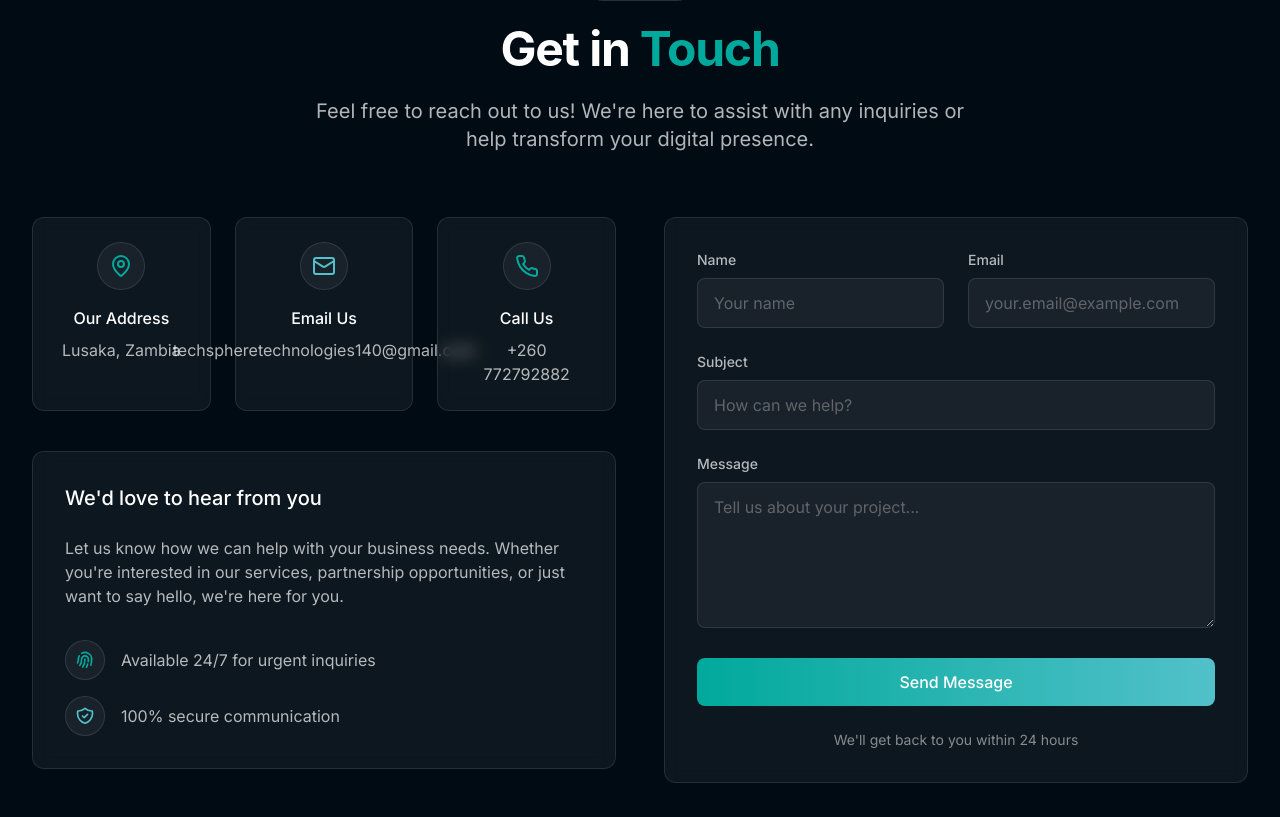
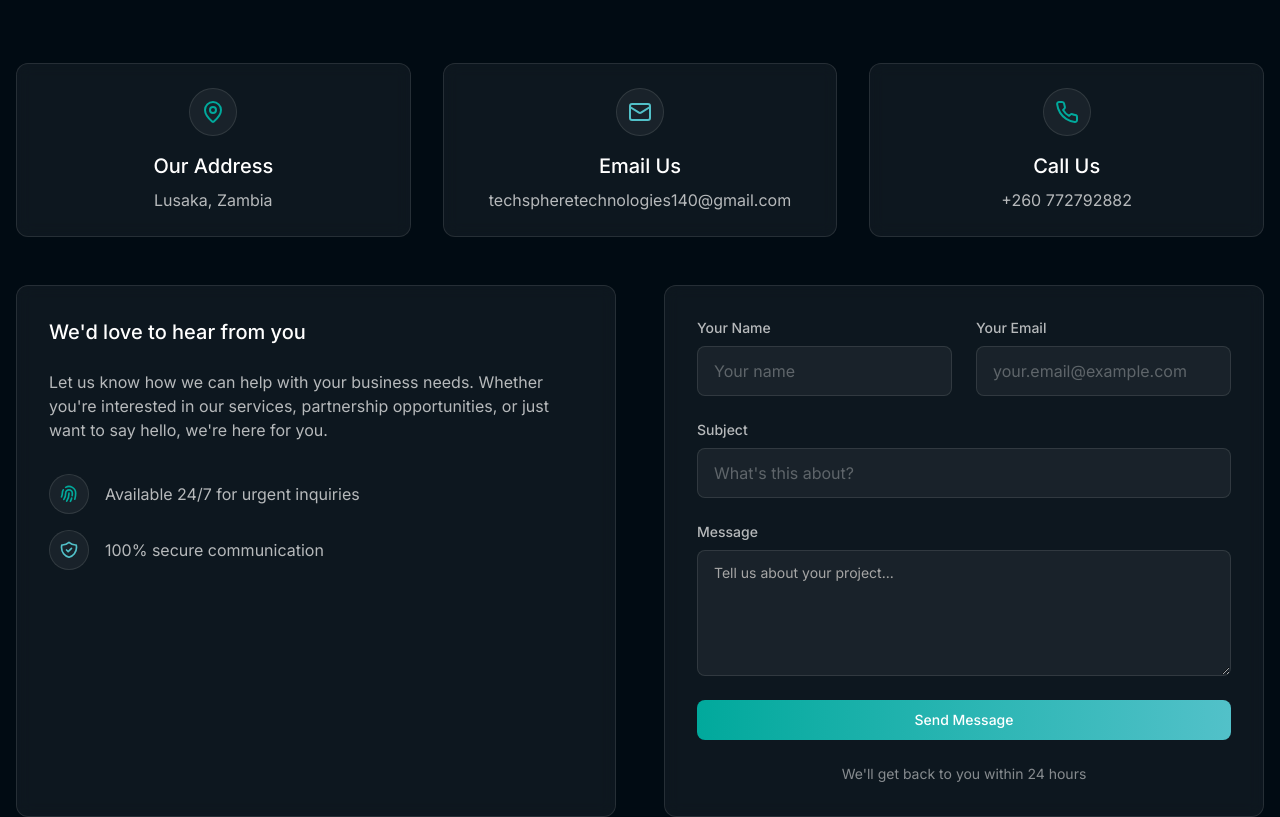
Before and after one commit to Alexxx223/techsphere-Landing-, a React (Vite) app: page / in a window 1280 px wide. Shown: the part 2424-3241 px from the top of the page. Built offline with nearby package versions, Linux system fonts and the light colour scheme.

Commit message:
Implement provided code

```diff
--- a/src/components/Contact.tsx
+++ b/src/components/Contact.tsx
@@ -1,8 +1,9 @@
 
 import React, { useState } from 'react';
-import { cn } from "@/lib/utils";
 import { toast } from "@/hooks/use-toast";
 import { Mail, Phone, MapPin } from 'lucide-react';
+import { Button } from "@/components/ui/button";
+import { Textarea } from "@/components/ui/textarea";
 
 const Contact = () => {
   const [formData, setFormData] = useState({
@@ -26,7 +27,7 @@ const Contact = () => {
     setTimeout(() => {
       toast({
         title: "Success!",
-        description: "Message sent successfully. We'll be in touch shortly!",
+        description: "Your message has been sent. Thank you!",
       });
       setFormData({ name: '', email: '', subject: '', message: '' });
       setIsSubmitting(false);
@@ -34,37 +35,21 @@ const Contact = () => {
   };
 
   return (
-    <section id="contact" className="relative overflow-hidden py-24 bg-richblack">
-      {/* Background elements */}
-      <div className="absolute inset-0 -z-10">
-        <div className="absolute top-1/2 left-1/3 w-[600px] h-[600px] rounded-full bg-teal/5 filter blur-[150px]"></div>
-        <div className="absolute bottom-0 right-1/4 w-[400px] h-[400px] rounded-full bg-cyan/5 filter blur-[120px]"></div>
-      </div>
-
-      <div className="section-container">
-        <div className="max-w-7xl mx-auto">
+    <section id="contact" className="relative overflow-hidden py-24 bg-richblack section-bg">
+      <div className="container mx-auto px-4" data-aos="fade-up">
         <div className="text-center mb-16">
-            <span className="inline-flex items-center rounded-full border border-white/10 px-4 py-1.5 text-sm font-medium text-white bg-white/5 backdrop-blur-sm mb-6">
-              Contact Us
-            </span>
-
-            <h2 className="heading-lg mb-6">
-              Get in <span className="text-teal">Touch</span>
-            </h2>
-
+          <h2 className="heading-lg mb-6">Contact</h2>
           <p className="subheading max-w-2xl mx-auto">
-              Feel free to reach out to us! We're here to assist with any inquiries or help transform your digital presence.
+            Feel free to reach out to us! We're here to assist with any inquiries or collaborations.
           </p>
         </div>
 
-          <div className="grid lg:grid-cols-2 gap-12 items-start">
-            <div className="animate-fade-in-left">
-              <div className="grid grid-cols-1 md:grid-cols-3 gap-6 mb-10">
+        <div className="grid lg:grid-cols-3 gap-8">
           <div className="glassmorphism rounded-xl p-6 flex flex-col items-center text-center">
             <div className="h-12 w-12 rounded-full bg-white/5 border border-white/10 flex items-center justify-center mb-4">
               <MapPin className="h-6 w-6 text-teal" />
             </div>
-                  <h3 className="text-white font-medium mb-2">Our Address</h3>
+            <h3 className="text-white font-medium text-xl mb-2">Our Address</h3>
             <p className="text-white/70">Lusaka, Zambia</p>
           </div>
 
@@ -72,7 +57,7 @@ const Contact = () => {
             <div className="h-12 w-12 rounded-full bg-white/5 border border-white/10 flex items-center justify-center mb-4">
               <Mail className="h-6 w-6 text-cyan" />
             </div>
-                  <h3 className="text-white font-medium mb-2">Email Us</h3>
+            <h3 className="text-white font-medium text-xl mb-2">Email Us</h3>
             <p className="text-white/70">techspheretechnologies140@gmail.com</p>
           </div>
 
@@ -80,12 +65,13 @@ const Contact = () => {
             <div className="h-12 w-12 rounded-full bg-white/5 border border-white/10 flex items-center justify-center mb-4">
               <Phone className="h-6 w-6 text-teal" />
             </div>
-                  <h3 className="text-white font-medium mb-2">Call Us</h3>
+            <h3 className="text-white font-medium text-xl mb-2">Call Us</h3>
             <p className="text-white/70">+260 772792882</p>
           </div>
         </div>
 
-              <div className="glassmorphism rounded-xl p-8 mt-6">
+        <div className="mt-12 grid lg:grid-cols-2 gap-12">
+          <div className="glassmorphism rounded-xl p-8 animate-fade-in-left">
             <h3 className="text-xl font-medium text-white mb-6">We'd love to hear from you</h3>
             <p className="text-white/70 mb-8">
               Let us know how we can help with your business needs.
@@ -113,15 +99,13 @@ const Contact = () => {
               </div>
             </div>
           </div>
-            </div>
 
-            <div className="animate-fade-in-right">
-              <div className="glassmorphism rounded-xl p-8 border border-white/10">
+          <div className="glassmorphism rounded-xl p-8 border border-white/10 animate-fade-in-right">
             <form onSubmit={handleSubmit} className="space-y-6">
               <div className="grid grid-cols-1 md:grid-cols-2 gap-6">
                 <div>
                   <label htmlFor="name" className="block text-sm font-medium text-white/70 mb-2">
-                        Name
+                    Your Name
                   </label>
                   <input
                     type="text"
@@ -137,7 +121,7 @@ const Contact = () => {
 
                 <div>
                   <label htmlFor="email" className="block text-sm font-medium text-white/70 mb-2">
-                        Email
+                    Your Email
                   </label>
                   <input
                     type="email"
@@ -163,7 +147,7 @@ const Contact = () => {
                   value={formData.subject}
                   onChange={handleChange}
                   className="w-full px-4 py-3 bg-white/5 border border-white/10 rounded-lg focus:outline-none focus:ring-2 focus:ring-teal focus:border-transparent transition-all duration-200 text-white placeholder-white/30"
-                      placeholder="How can we help?"
+                  placeholder="What's this about?"
                   required
                 />
               </div>
@@ -172,7 +156,7 @@ const Contact = () => {
                 <label htmlFor="message" className="block text-sm font-medium text-white/70 mb-2">
                   Message
                 </label>
-                    <textarea
+                <Textarea
                   id="message"
                   name="message"
                   value={formData.message}
@@ -184,13 +168,18 @@ const Contact = () => {
                 />
               </div>
 
-                  <button
+              <div className="relative">
+                {isSubmitting && (
+                  <div className="my-3 loading text-center text-white/70">Loading...</div>
+                )}
+                <div className="error-message hidden"></div>
+                <div className="sent-message hidden">Your message has been sent. Thank you!</div>
+              </div>
+
+              <Button
                 type="submit"
                 disabled={isSubmitting}
-                    className={cn(
-                      "w-full px-6 py-3 bg-gradient-to-r from-teal to-cyan text-white font-medium rounded-lg transition-all duration-300 transform hover:translate-y-[-2px] hover:shadow-lg flex items-center justify-center",
-                      isSubmitting && "opacity-70 cursor-not-allowed"
-                    )}
+                className="w-full px-6 py-3 bg-gradient-to-r from-teal to-cyan text-white font-medium rounded-lg transition-all duration-300 transform hover:translate-y-[-2px] hover:shadow-lg flex items-center justify-center"
               >
                 {isSubmitting ? (
                   <>
@@ -203,7 +192,7 @@ const Contact = () => {
                 ) : (
                   "Send Message"
                 )}
-                  </button>
+              </Button>
 
               <p className="text-center text-white/50 text-sm">
                 We'll get back to you within 24 hours
@@ -212,8 +201,6 @@ const Contact = () => {
           </div>
         </div>
       </div>
-        </div>
-      </div>
     </section>
   );
 };
--- a/src/pages/Index.tsx
+++ b/src/pages/Index.tsx
@@ -5,6 +5,7 @@ import Hero from '@/components/Hero';
 import Services from '@/components/Services';
 import Contact from '@/components/Contact';
 import Footer from '@/components/Footer';
+import { Toaster } from "@/components/ui/toaster";
 
 const Index = () => {
   return (
@@ -14,6 +15,7 @@ const Index = () => {
       <Services />
       <Contact />
       <Footer />
+      <Toaster />
     </main>
   );
 };
```
Lines whose indentation alone changed are shown as unchanged.
